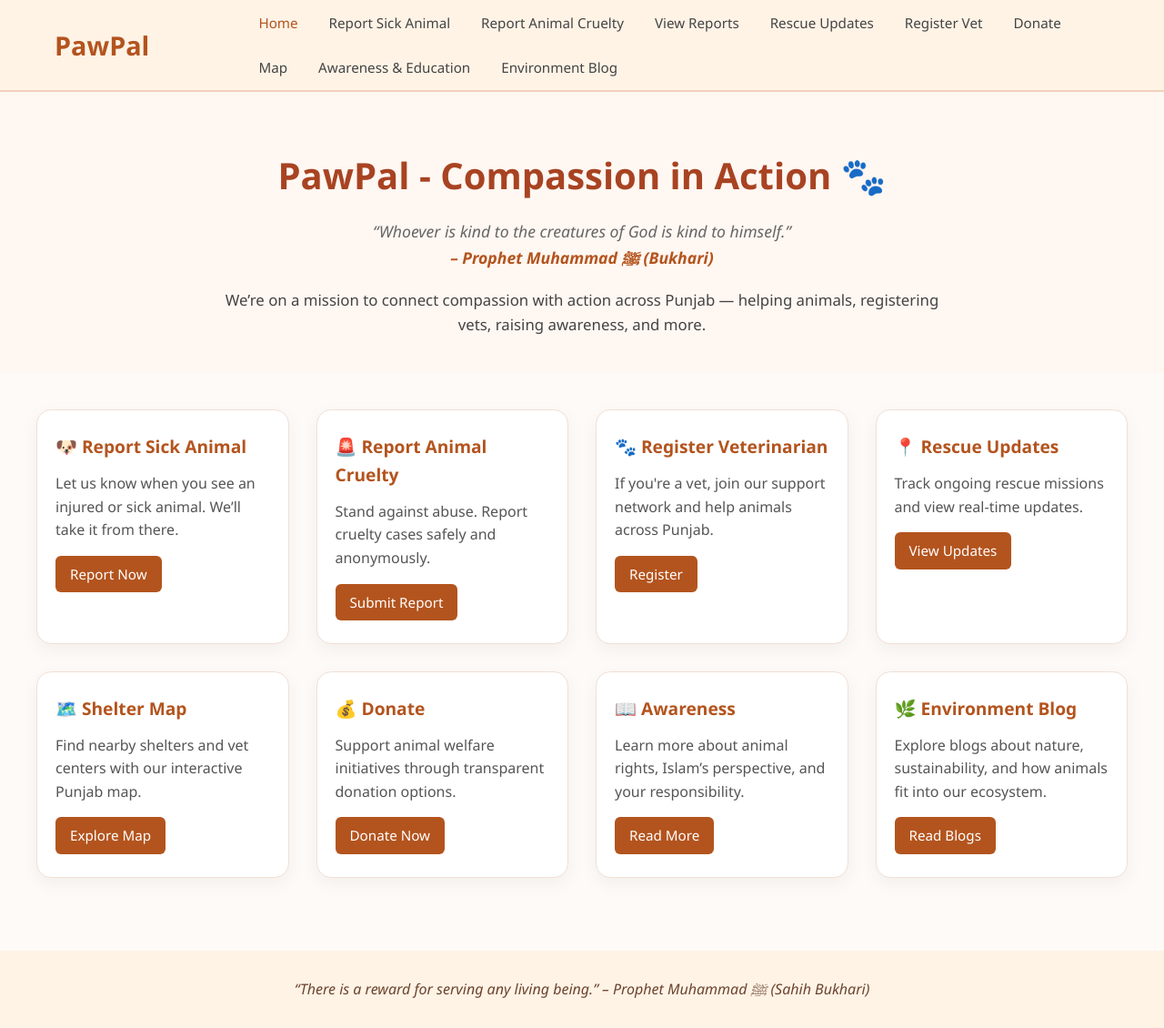
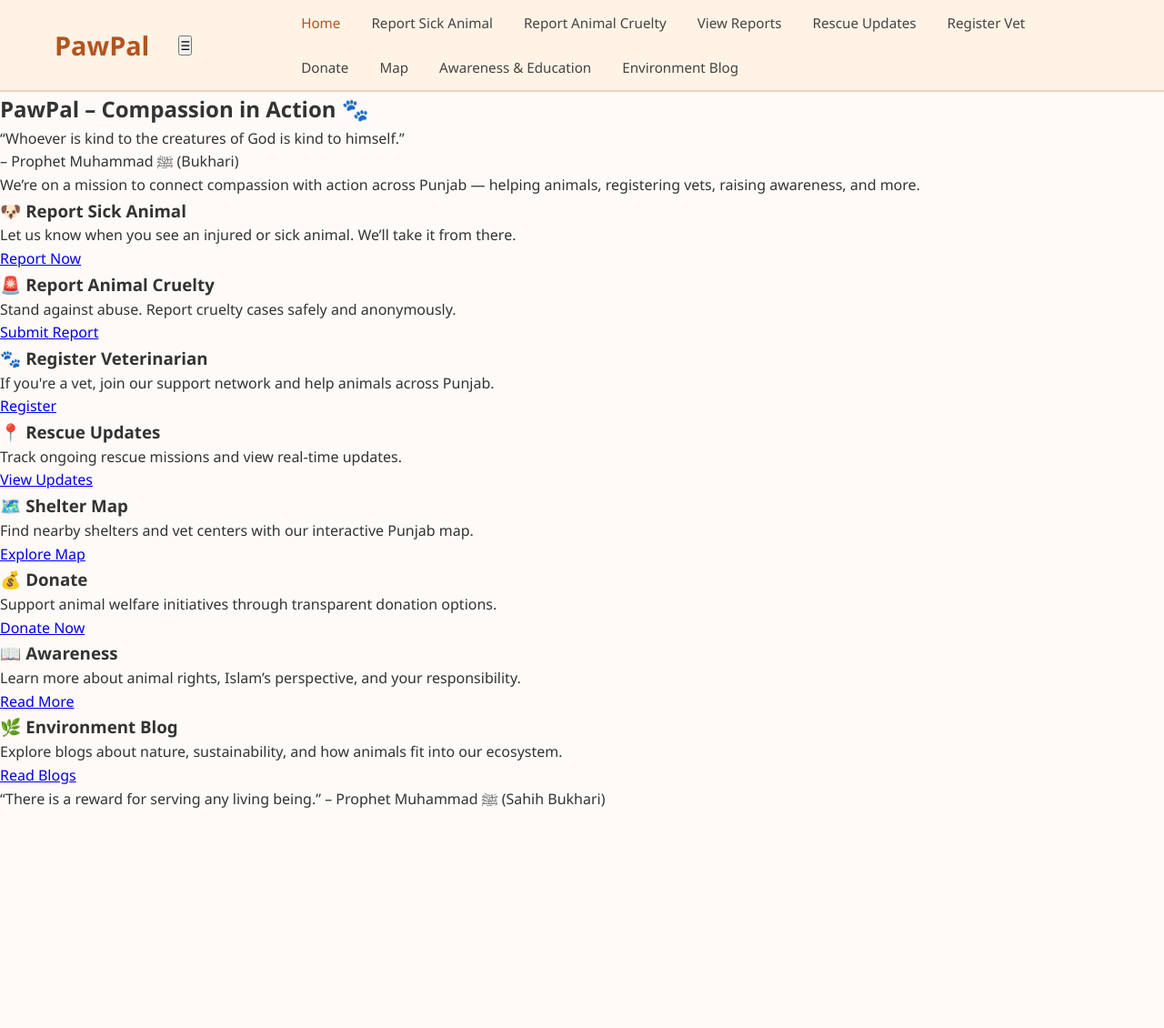
Before and after one commit to Ersatz-xD/PawPal, a Flask app: page / in a window 1280 px wide. Shown: the whole page at 91% size. After the commit the page ends 888 px from the top, so only its background shows below. Run offline with Flask 3, Linux system fonts and the light colour scheme.

Commit message:
Update main_page.html

```diff
--- a/app/templates/main_page.html
+++ b/app/templates/main_page.html
@@ -1,17 +1,19 @@
 <!DOCTYPE html>
 <html lang="en">
 <head>
-    <meta charset="UTF-8">
-    <meta name="viewport" content="width=device-width, initial-scale=1.0">
-    <meta name="theme-color" content="#f9e0db">
+  <meta charset="UTF-8" />
+  <meta name="viewport" content="width=device-width, initial-scale=1.0" />
+  <meta name="theme-color" content="#f9e0db" />
   <title>PawPal</title>
-    <link rel="stylesheet" href="{{ url_for('static', filename='home.css') }}">
-    <link rel="icon" href="{{ url_for('static', filename='assets/icon.png') }}" type="image/png">
+  <link rel="stylesheet" href="{{ url_for('static', filename='style.css') }}" />
+  <link rel="icon" href="{{ url_for('static', filename='assets/icon.png') }}" type="image/png" />
 </head>
+
 <body>
   <header>
     <h2>PawPal</h2>
-        <div class="links">
+    <button class="menu-toggle" onclick="toggleMenu()">☰</button>
+    <nav class="links" id="navLinks">
       <a href="{{ url_for('main.home') }}" class="active">Home</a>
       <a href="{{ url_for('main.report') }}">Report Sick Animal</a>
       <a href="{{ url_for('main.report_cruelty') }}">Report Animal Cruelty</a>
@@ -22,13 +24,16 @@
       <a href="{{ url_for('main.map_page') }}">Map</a>
       <a href="{{ url_for('main.awareness') }}">Awareness & Education</a>
       <a href="{{ url_for('main.blog') }}">Environment Blog</a>
-        </div>
+    </nav>
   </header>
 
-    <div class="home_wrapper">
+  <main class="home_wrapper">
     <section class="hero">
-            <h1>PawPal - Compassion in Action 🐾</h1>
-            <p class="quote">“Whoever is kind to the creatures of God is kind to himself.” <br><span>– Prophet Muhammad ﷺ (Bukhari)</span></p>
+      <h1>PawPal – Compassion in Action 🐾</h1>
+      <p class="quote">
+        “Whoever is kind to the creatures of God is kind to himself.”<br />
+        <span>– Prophet Muhammad ﷺ (Bukhari)</span>
+      </p>
       <p>We’re on a mission to connect compassion with action across Punjab — helping animals, registering vets, raising awareness, and more.</p>
     </section>
 
@@ -39,36 +44,43 @@
           <p>Let us know when you see an injured or sick animal. We’ll take it from there.</p>
           <a href="{{ url_for('main.report') }}">Report Now</a>
         </div>
+
         <div class="feature_card">
           <h3>🚨 Report Animal Cruelty</h3>
           <p>Stand against abuse. Report cruelty cases safely and anonymously.</p>
           <a href="{{ url_for('main.report_cruelty') }}">Submit Report</a>
         </div>
+
         <div class="feature_card">
           <h3>🐾 Register Veterinarian</h3>
           <p>If you're a vet, join our support network and help animals across Punjab.</p>
           <a href="{{ url_for('main.register') }}">Register</a>
         </div>
+
         <div class="feature_card">
           <h3>📍 Rescue Updates</h3>
           <p>Track ongoing rescue missions and view real-time updates.</p>
           <a href="{{ url_for('main.rescue_updates') }}">View Updates</a>
         </div>
+
         <div class="feature_card">
           <h3>🗺️ Shelter Map</h3>
           <p>Find nearby shelters and vet centers with our interactive Punjab map.</p>
           <a href="{{ url_for('main.map_page') }}">Explore Map</a>
         </div>
+
         <div class="feature_card">
           <h3>💰 Donate</h3>
           <p>Support animal welfare initiatives through transparent donation options.</p>
           <a href="{{ url_for('main.donate') }}">Donate Now</a>
         </div>
+
         <div class="feature_card">
           <h3>📖 Awareness</h3>
           <p>Learn more about animal rights, Islam’s perspective, and your responsibility.</p>
           <a href="{{ url_for('main.awareness') }}">Read More</a>
         </div>
+
         <div class="feature_card">
           <h3>🌿 Environment Blog</h3>
           <p>Explore blogs about nature, sustainability, and how animals fit into our ecosystem.</p>
@@ -80,6 +92,13 @@
     <section class="footer_hadith">
       <p>“There is a reward for serving any living being.” – Prophet Muhammad ﷺ (Sahih Bukhari)</p>
     </section>
-    </div>
+  </main>
+
+  <script>
+    function toggleMenu() {
+      const links = document.getElementById("navLinks");
+      links.classList.toggle("active");
+    }
+  </script>
 </body>
 </html>
```
Lines whose indentation alone changed are shown as unchanged.
